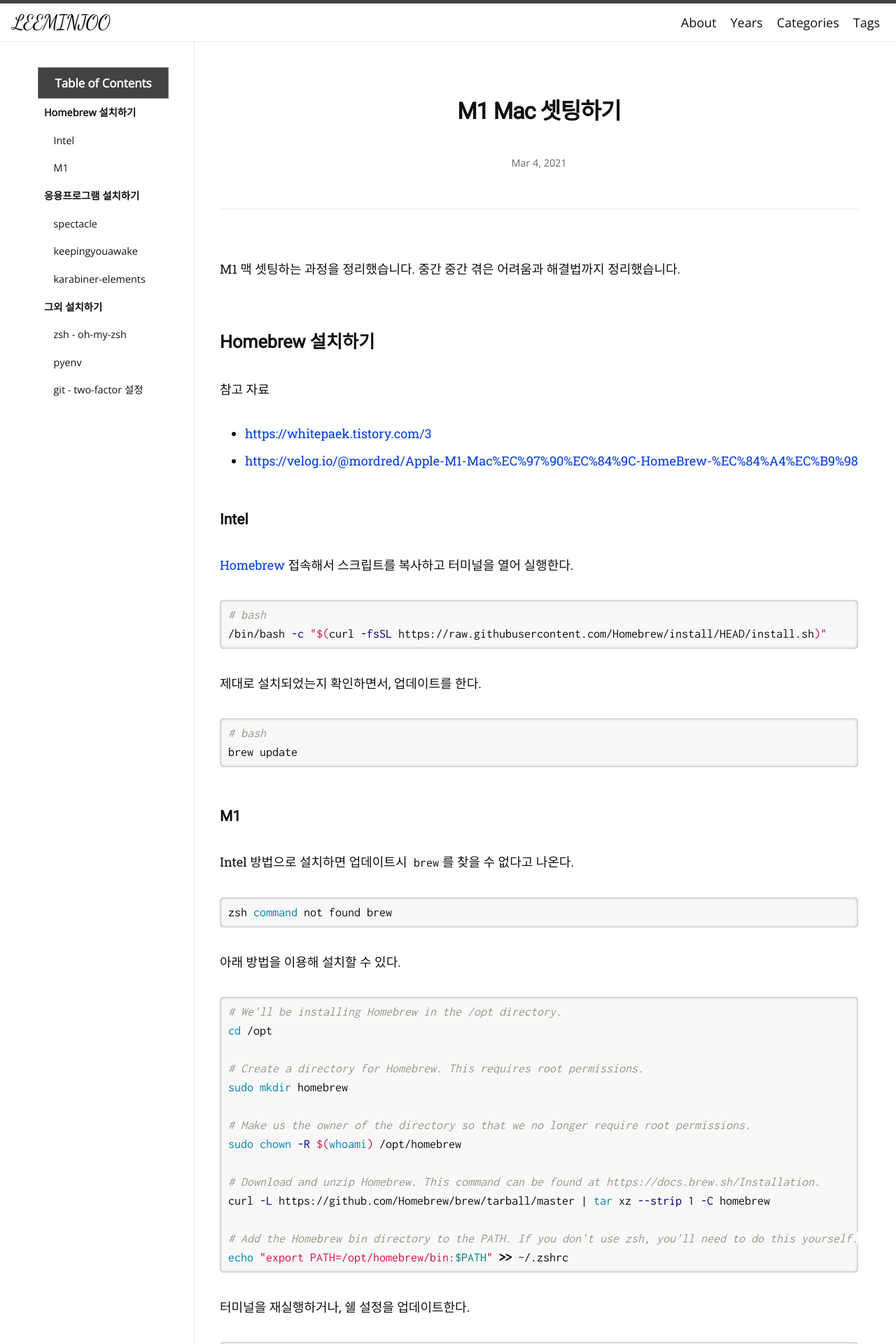
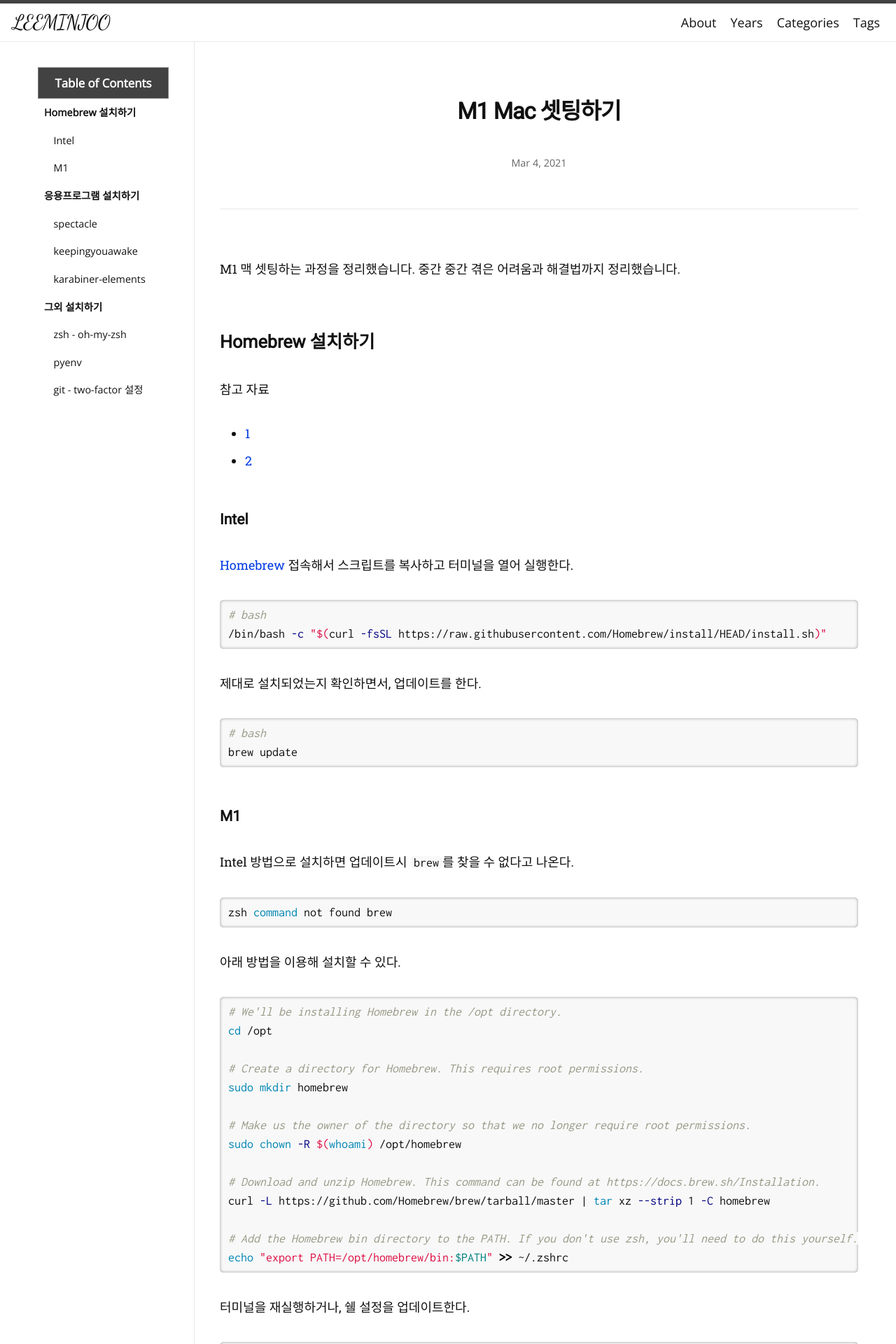
Before and after one commit to zivong/jekyll-theme-hamilton, a Jekyll site: the page built from _posts/2021-03-04-Setting-M1-Mac.md, in a window 1280 px wide. Shown: the top 1920 px of the page at 70% size. Built offline with Jekyll 4.4.1, drawn with Linux system fonts in a browser that asks for light colours; nearby versions of some CDN libraries; some web fonts are replaced; comment, search, counter and statistics services are not loaded.

Commit message:
Update link

```diff
--- a/_posts/2021-03-04-Setting-M1-Mac.md
+++ b/_posts/2021-03-04-Setting-M1-Mac.md
@@ -10,8 +10,8 @@ M1 맥 셋팅하는 과정을 정리했습니다. 중간 중간 겪은 어려움
 ## Homebrew 설치하기
 
 참고 자료
-* [https://whitepaek.tistory.com/3](https://whitepaek.tistory.com/3)
-* [https://velog.io/@mordred/Apple-M1-Mac%EC%97%90%EC%84%9C-HomeBrew-%EC%84%A4%EC%B9%98](https://velog.io/@mordred/Apple-M1-Mac%EC%97%90%EC%84%9C-HomeBrew-%EC%84%A4%EC%B9%98)
+* [1](https://whitepaek.tistory.com/3)
+* [2](https://velog.io/@mordred/Apple-M1-Mac%EC%97%90%EC%84%9C-HomeBrew-%EC%84%A4%EC%B9%98)
 
 ### Intel
 
```
